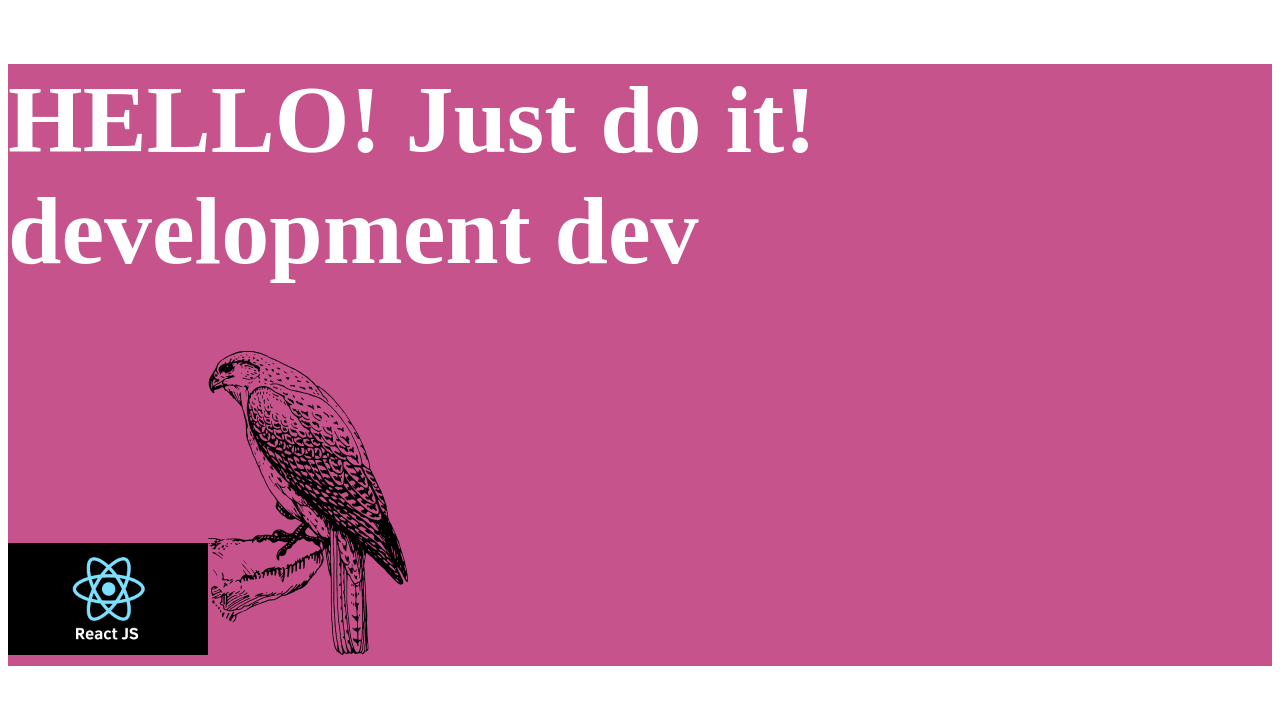
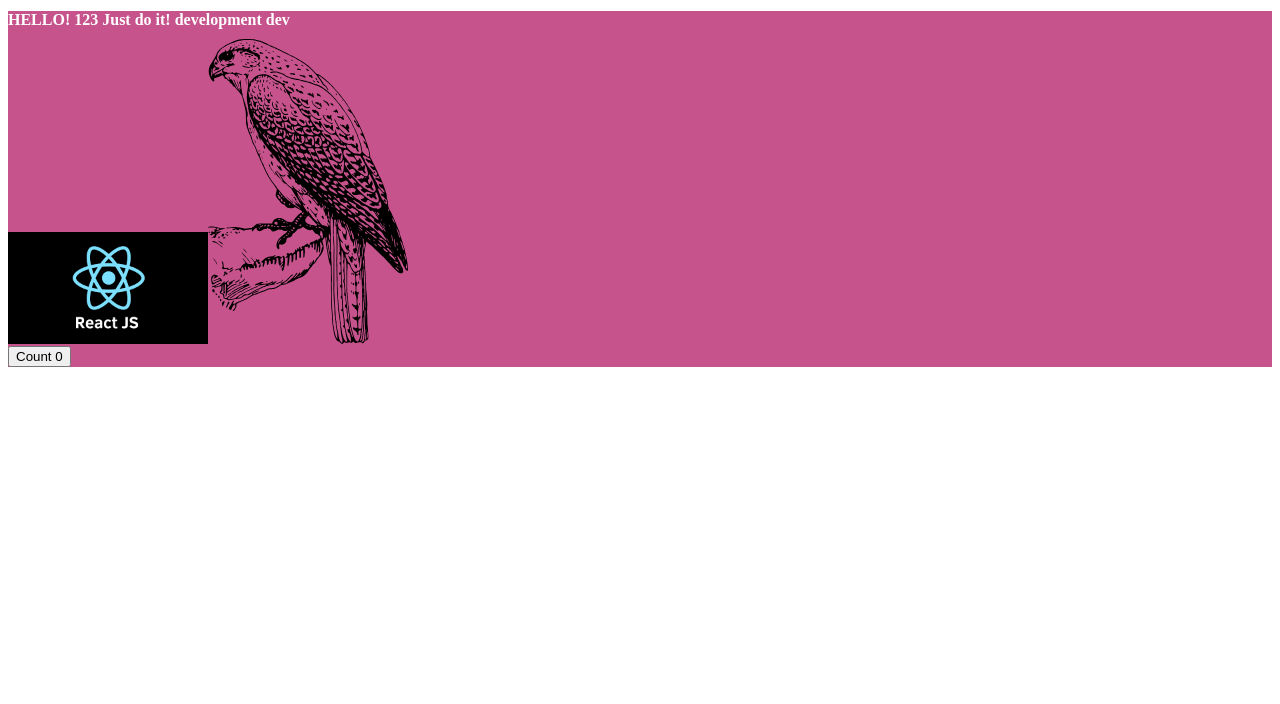
Before and after one commit to aspynlim/youtube, a React app in the folder codevolution/react_ts_webpack/: page / in a window 1280 px wide. Shown: the top 704 px of the page. Built offline with nearby package versions, Linux system fonts and the light colour scheme.

Commit message:
React TypeScript Webpack - Setup From Scratch (4/8) : React Refresh Webpack Plugin

```diff
--- a/codevolution/react_ts_webpack/package.json
+++ b/codevolution/react_ts_webpack/package.json
@@ -4,7 +4,7 @@
   "description": "",
   "main": "index.js",
   "scripts": {
-    "start": "webpack serve --config webpack/webpack.config.js --env env=dev --open",
+    "start": "webpack serve --config webpack/webpack.config.js --env env=dev",
     "build": "webpack --config webpack/webpack.config.js --env env=prod",
     "test": "echo \"Error: no test specified\" && exit 1"
   },
@@ -20,11 +20,13 @@
     "@babel/preset-env": "^7.14.5",
     "@babel/preset-react": "^7.14.5",
     "@babel/preset-typescript": "^7.14.5",
+    "@pmmmwh/react-refresh-webpack-plugin": "^0.4.3",
     "@types/react": "^17.0.11",
     "@types/react-dom": "^17.0.8",
     "babel-loader": "^8.2.2",
     "css-loader": "^5.2.6",
     "html-webpack-plugin": "^5.3.1",
+    "react-refresh": "^0.9.0",
     "sass": "^1.35.1",
     "sass-loader": "^12.1.0",
     "style-loader": "^2.0.0",
--- a/codevolution/react_ts_webpack/src/App.tsx
+++ b/codevolution/react_ts_webpack/src/App.tsx
@@ -1,11 +1,13 @@
 import './styles.scss';
 import image from './react.png';
 import bird from './bird.svg';
+import { ClickCounter } from './ClickCounter';
 
 export const App = () => {
   return <>
-  <h1>HELLO! Just do it! {process.env.NODE_ENV} {process.env.name}</h1>
+  <h1>HELLO! 123 Just do it! {process.env.NODE_ENV} {process.env.name}</h1>
   <img src={image} alt="React Logo" width="200" />
   <img src={bird} alt="Bird" width="200" />
+  < ClickCounter />
   </>
 }
--- /dev/null
+++ b/codevolution/react_ts_webpack/src/ClickCounter.tsx
@@ -0,0 +1,10 @@
+import { useState } from "react";
+
+export const ClickCounter = () => {
+  const [ count, setCount ] = useState(0);
+  return (
+    <div>
+      <button onClick={()=> setCount(c => c+1)}>Count {count}</button>
+    </div>
+  )
+}
--- a/codevolution/react_ts_webpack/src/styles.scss
+++ b/codevolution/react_ts_webpack/src/styles.scss
@@ -4,7 +4,7 @@ $base-color: #c6538c;
   background: $base-color;
   color: white;
   font: {
-    size: 3em;
+    size: 0.5em;
     weight: bold;
   }
 }
--- a/codevolution/react_ts_webpack/webpack/webpack.dev.js
+++ b/codevolution/react_ts_webpack/webpack/webpack.dev.js
@@ -1,11 +1,17 @@
 const webpack = require('webpack');
+const ReactRefreshWebpackPlugin = require('@pmmmwh/react-refresh-webpack-plugin');
 
 module.exports = {
   mode: 'development',
   devtool: 'cheap-module-source-map',
+  devServer : {
+    hot: true,
+    open: true
+  },
   plugins: [
     new webpack.DefinePlugin({
       'process.env.name': JSON.stringify('dev'),
     }),
+    new ReactRefreshWebpackPlugin(),
   ]
 }
```
Also changed, not shown: 1 other file (tests, documents, lock files or other folders).
